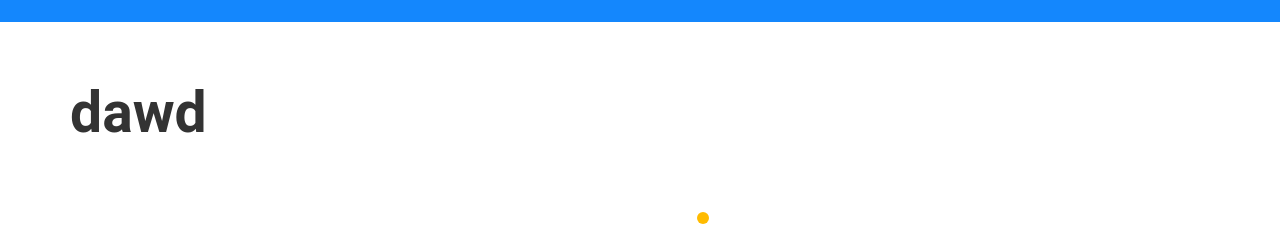
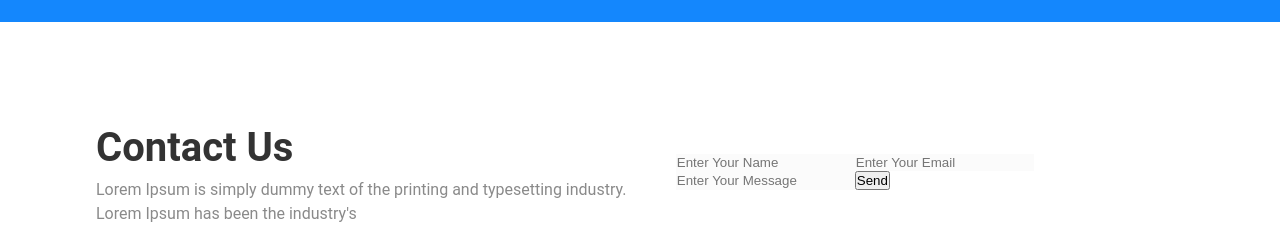
Before and after one commit to Saveljeffjonatan/Jood, a plain HTML site: page index.html in a window 1280 px wide. Shown: the part 3526-3767 px from the top of the page. Drawn offline with nearby package versions, Linux system fonts and the light colour scheme.

Commit message:
started contact form

```diff
--- a/CSS/styles.css
+++ b/CSS/styles.css
@@ -304,6 +304,11 @@ footer {
 	background-image: url('/Images/footer.svg');
 	height: 200px;
 }
+
+.contact-style {
+	border: 1px solid transparent;
+	background-color: #fbfbfb;
+}
 /*! Beginning of Specific id /to/ class changes */
 
 #home .container {
@@ -319,7 +324,8 @@ footer {
 
 #about-us .container,
 #features .container,
-#download .container {
+#download .container,
+#contact .container {
 	align-items: center;
 	width: 85%;
 	justify-content: center;
@@ -416,6 +422,17 @@ footer {
 #download .app-download {
 	position: relative;
 	left: 22%;
+}
+
+#contact .content {
+	width: 60%;
+	display: flex;
+	flex-direction: column;
+}
+
+#contact .contact-form {
+	display: flex;
+	flex-wrap: wrap;
 }
 
 .footer-nav {
--- a/index.html
+++ b/index.html
@@ -330,7 +330,18 @@
 <section id="contact">
   <div class="container">
     <div class="content">
-      <h2>dawd</h2>
+      <h2 class="medium">Contact Us</h2>
+      <p>
+        Lorem Ipsum is simply dummy text of the printing and typesetting industry.
+        Lorem Ipsum has been the industry's
+      </p>
+    </div>
+
+    <div class="contact-form">
+      <input type="text" placeholder="Enter Your Name" class="contact-style">
+      <input type="text" placeholder="Enter Your Email" class="contact-style">
+      <input type="text" placeholder="Enter Your Message" class="contact-style">
+      <button>Send</button>
     </div>
   </div>
 </section>
```
